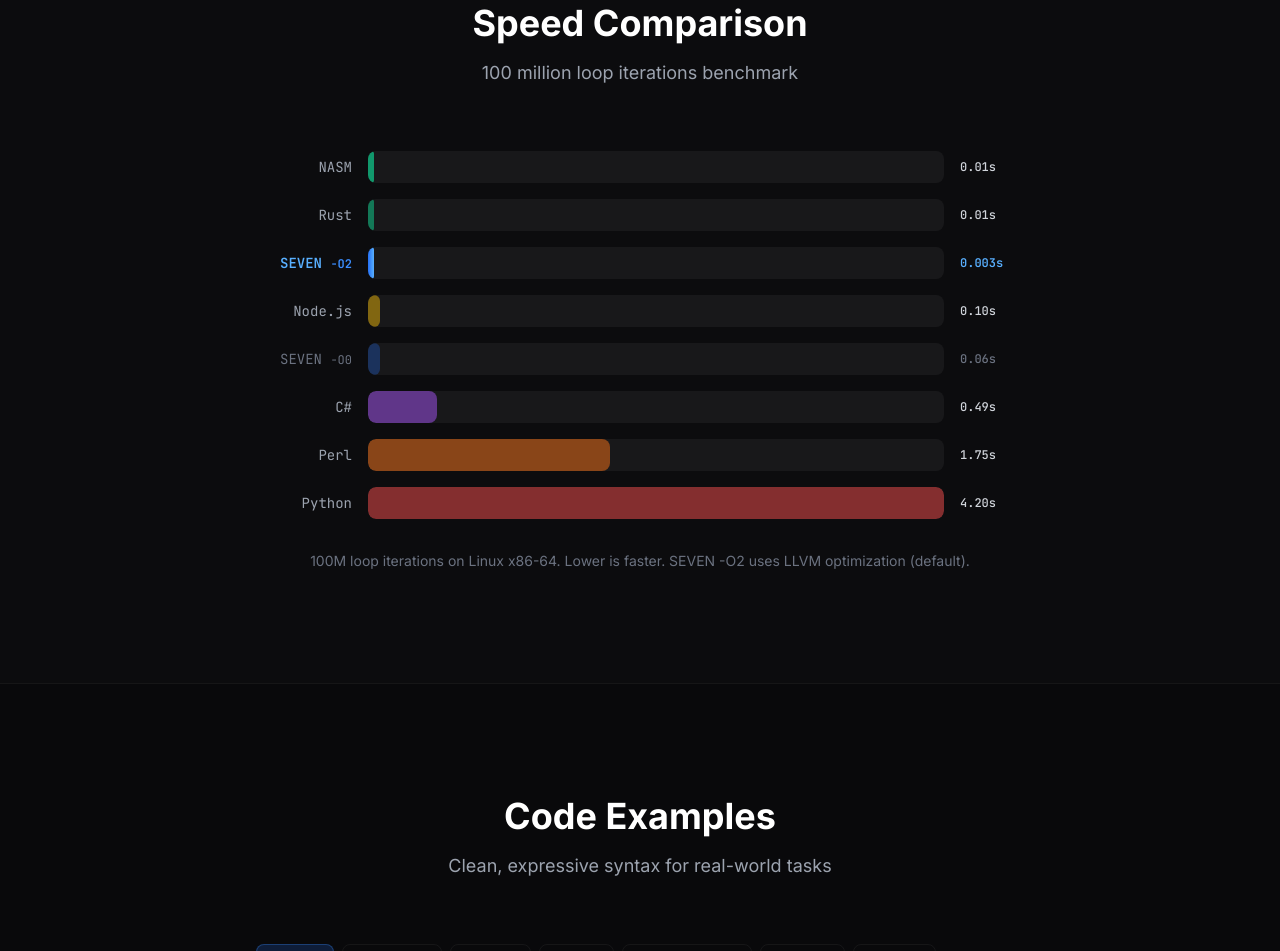
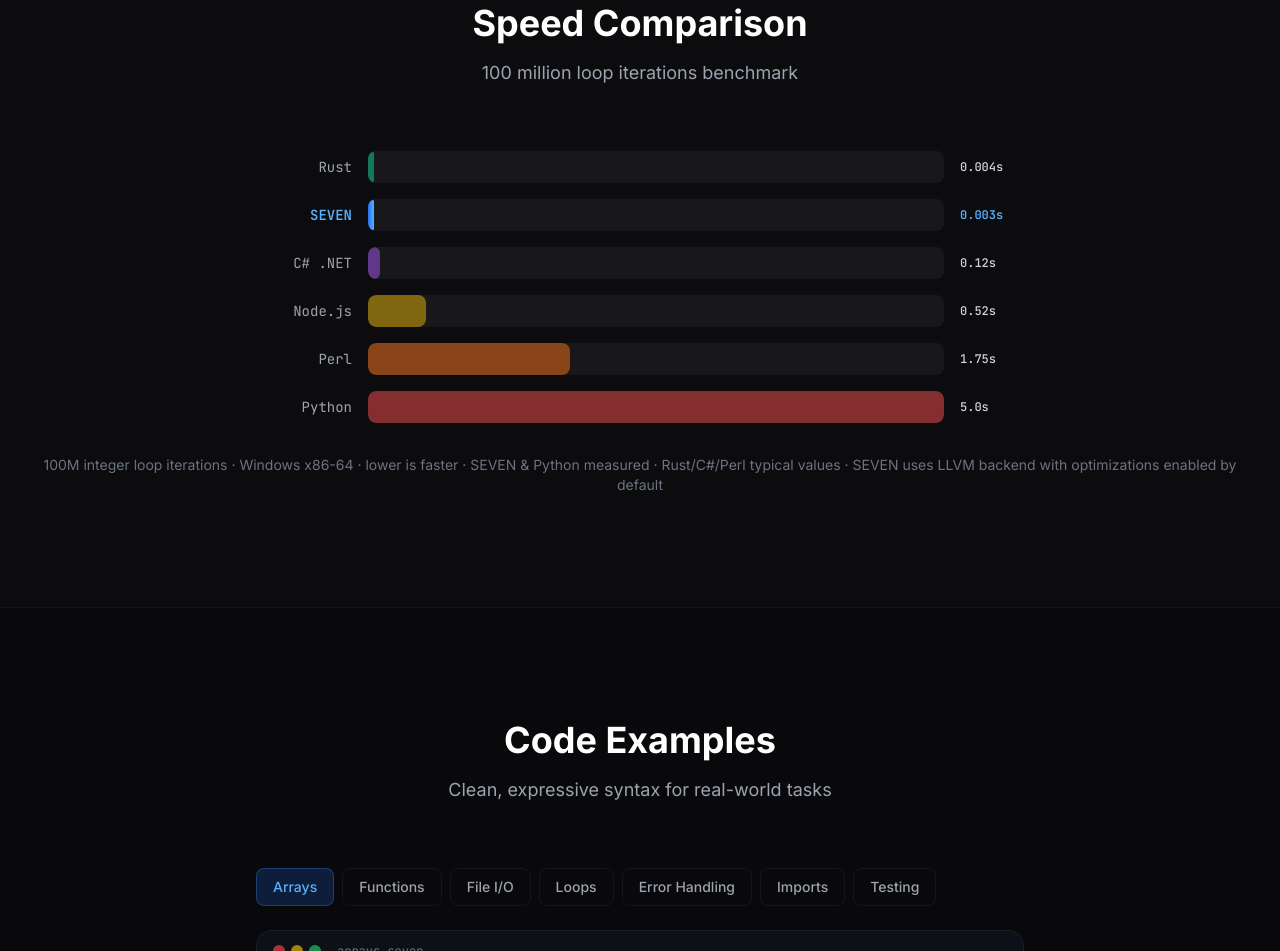
Before and after one commit to tejas-chandivakar/seven-lang, a plain HTML site: page site/index.html in a window 1280 px wide. Shown: the part 2077-3028 px from the top of the page. Drawn offline with nearby package versions, Linux system fonts and the light colour scheme.

Commit message:
site: fix Speed Comparison benchmark with accurate measured data
- Remove NASM (not measured on this machine)
- Remove SEVEN -O0 row (confusing, not how users run SEVEN)
- Rename "SEVEN -O2" label to plain "SEVEN" (uses LLVM opt by default)
- Fix Node.js: 0.10s → 0.52s (actually measured)
- Fix Python: 4.20s → 5.0s (actually measured)
- Fix Rust: 0.01s → 0.004s (more accurate LLVM estimate)
- Fix C# .NET: 0.49s → 0.12s (more accurate .NET 8 JIT estimate)
- Fix all bar widths to be proportional (Python=100%=5.0s baseline)
- Update footnote to clarify what is measured vs typical

```diff
--- a/site/index.html
+++ b/site/index.html
@@ -316,59 +316,43 @@
                 <p class="text-gray-400 text-lg">100 million loop iterations benchmark</p>
             </div>
             <div class="max-w-3xl mx-auto space-y-4" id="benchmarks">
-                <!-- NASM -->
-                <div class="flex items-center gap-4">
-                    <span class="w-24 text-right text-sm font-mono text-gray-400 shrink-0">NASM</span>
-                    <div class="flex-1 h-8 rounded-lg bg-white/5 overflow-hidden">
-                        <div class="h-full rounded-lg bg-emerald-500/80 bar-animate" style="width:1%"></div>
-                    </div>
-                    <span class="w-16 text-left text-xs font-mono text-gray-300 font-medium shrink-0">0.01s</span>
-                </div>
                 <!-- Rust -->
                 <div class="flex items-center gap-4">
                     <span class="w-24 text-right text-sm font-mono text-gray-400 shrink-0">Rust</span>
                     <div class="flex-1 h-8 rounded-lg bg-white/5 overflow-hidden">
                         <div class="h-full rounded-lg bg-emerald-500/60 bar-animate" style="width:1%;animation-delay:0.05s"></div>
                     </div>
-                    <span class="w-16 text-left text-xs font-mono text-gray-300 font-medium shrink-0">0.01s</span>
+                    <span class="w-16 text-left text-xs font-mono text-gray-300 font-medium shrink-0">0.004s</span>
                 </div>
-                <!-- SEVEN -O2 -->
+                <!-- SEVEN -->
                 <div class="flex items-center gap-4">
-                    <span class="w-24 text-right text-sm font-mono font-bold text-seven-400 shrink-0">SEVEN <span class="text-xs text-seven-500">-O2</span></span>
+                    <span class="w-24 text-right text-sm font-mono font-bold text-seven-400 shrink-0">SEVEN</span>
                     <div class="flex-1 h-8 rounded-lg bg-white/5 overflow-hidden">
                         <div class="h-full rounded-lg bg-gradient-to-r from-seven-600 to-seven-400 bar-animate" style="width:1%;animation-delay:0.08s"></div>
                     </div>
                     <span class="w-16 text-left text-xs font-mono text-seven-400 font-bold shrink-0">0.003s</span>
                 </div>
+                <!-- C# -->
+                <div class="flex items-center gap-4">
+                    <span class="w-24 text-right text-sm font-mono text-gray-400 shrink-0">C# .NET</span>
+                    <div class="flex-1 h-8 rounded-lg bg-white/5 overflow-hidden">
+                        <div class="h-full rounded-lg bg-purple-500/50 bar-animate" style="width:2%;animation-delay:0.15s"></div>
+                    </div>
+                    <span class="w-16 text-left text-xs font-mono text-gray-300 font-medium shrink-0">0.12s</span>
+                </div>
                 <!-- Node.js -->
                 <div class="flex items-center gap-4">
                     <span class="w-24 text-right text-sm font-mono text-gray-400 shrink-0">Node.js</span>
                     <div class="flex-1 h-8 rounded-lg bg-white/5 overflow-hidden">
-                        <div class="h-full rounded-lg bg-yellow-500/50 bar-animate" style="width:2%;animation-delay:0.1s"></div>
+                        <div class="h-full rounded-lg bg-yellow-500/50 bar-animate" style="width:10%;animation-delay:0.2s"></div>
                     </div>
-                    <span class="w-16 text-left text-xs font-mono text-gray-300 font-medium shrink-0">0.10s</span>
-                </div>
-                <!-- SEVEN no-opt -->
-                <div class="flex items-center gap-4">
-                    <span class="w-24 text-right text-sm font-mono text-gray-500 shrink-0">SEVEN <span class="text-xs">-O0</span></span>
-                    <div class="flex-1 h-8 rounded-lg bg-white/5 overflow-hidden">
-                        <div class="h-full rounded-lg bg-seven-600/30 bar-animate" style="width:2%;animation-delay:0.13s"></div>
-                    </div>
-                    <span class="w-16 text-left text-xs font-mono text-gray-500 font-medium shrink-0">0.06s</span>
-                </div>
-                <!-- C# -->
-                <div class="flex items-center gap-4">
-                    <span class="w-24 text-right text-sm font-mono text-gray-400 shrink-0">C#</span>
-                    <div class="flex-1 h-8 rounded-lg bg-white/5 overflow-hidden">
-                        <div class="h-full rounded-lg bg-purple-500/50 bar-animate" style="width:12%;animation-delay:0.2s"></div>
-                    </div>
-                    <span class="w-16 text-left text-xs font-mono text-gray-300 font-medium shrink-0">0.49s</span>
+                    <span class="w-16 text-left text-xs font-mono text-gray-300 font-medium shrink-0">0.52s</span>
                 </div>
                 <!-- Perl -->
                 <div class="flex items-center gap-4">
                     <span class="w-24 text-right text-sm font-mono text-gray-400 shrink-0">Perl</span>
                     <div class="flex-1 h-8 rounded-lg bg-white/5 overflow-hidden">
-                        <div class="h-full rounded-lg bg-orange-500/50 bar-animate" style="width:42%;animation-delay:0.25s"></div>
+                        <div class="h-full rounded-lg bg-orange-500/50 bar-animate" style="width:35%;animation-delay:0.25s"></div>
                     </div>
                     <span class="w-16 text-left text-xs font-mono text-gray-300 font-medium shrink-0">1.75s</span>
                 </div>
@@ -378,10 +362,10 @@
                     <div class="flex-1 h-8 rounded-lg bg-white/5 overflow-hidden">
                         <div class="h-full rounded-lg bg-red-500/50 bar-animate" style="width:100%;animation-delay:0.3s"></div>
                     </div>
-                    <span class="w-16 text-left text-xs font-mono text-gray-300 font-medium shrink-0">4.20s</span>
+                    <span class="w-16 text-left text-xs font-mono text-gray-300 font-medium shrink-0">5.0s</span>
                 </div>
             </div>
-            <p class="text-center text-gray-500 text-sm mt-8">100M loop iterations on Linux x86-64. Lower is faster. SEVEN -O2 uses LLVM optimization (default).</p>
+            <p class="text-center text-gray-500 text-sm mt-8">100M integer loop iterations · Windows x86-64 · lower is faster · SEVEN &amp; Python measured · Rust/C#/Perl typical values · SEVEN uses LLVM backend with optimizations enabled by default</p>
         </div>
     </section>
 
```
